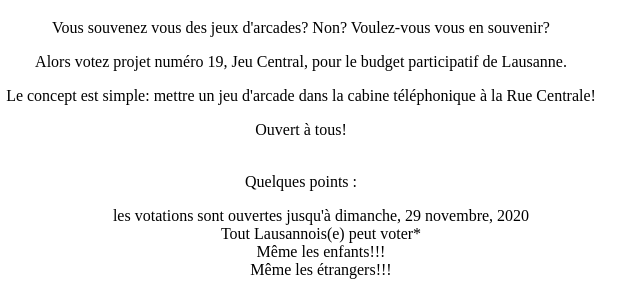
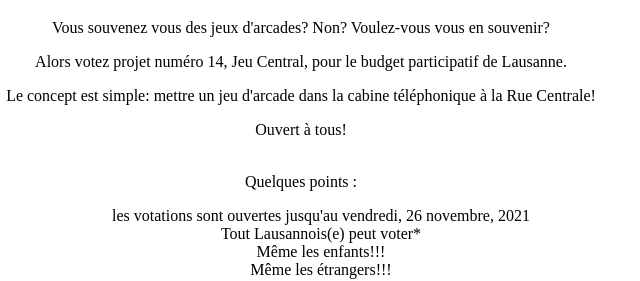
Before and after one commit to LLouedKhen/BPLausanne2020_JeuCentral, a plain HTML site: page index.html in a window 1280 px wide. Shown: the part 873-1154 px from the top of the page, 339-979 px from the left. Drawn offline with Linux system fonts and the light colour scheme.

Commit message:
Update index.html

```diff
--- a/index.html
+++ b/index.html
@@ -24,7 +24,7 @@ p{text-align: center;}
 <center>
 <h1> Jeu Central! Projet n. 19 </h1>
 <p>     Vous souvenez vous des jeux d'arcades? Non? Voulez-vous vous en souvenir? </p>
-<p> 	Alors votez projet numéro 19, Jeu Central, pour le budget participatif de Lausanne. </p>
+<p> 	Alors votez projet numéro 14, Jeu Central, pour le budget participatif de Lausanne. </p>
 <p> 	Le concept est simple: mettre un jeu d'arcade dans la cabine téléphonique à la Rue Centrale!</p>
 <p> 	Ouvert à tous! </p>
 </p>
@@ -32,14 +32,14 @@ p{text-align: center;}
 Quelques points :
 
 <ul>
-<li> les votations sont ouvertes jusqu'à dimanche, 29 novembre, 2020 </li>
+<li> les votations sont ouvertes jusqu'au vendredi, 26 novembre, 2021 </li>
 <li> Tout Lausannois(e) peut voter* </li>
 <li> Même les enfants!!! </li>
 <li> Même les étrangers!!! </li>
 </ul>
 <br>
 *Inscrit au bureau de la population
-Pour plus d'information et pour voter cliquer <a href="https://www.lausanne.ch/budget-participatif/les-projets/jeu-central" title="vote">ici</a> our
+Pour plus d'information et pour voter cliquer <a href="https://participer.lausanne.ch/processes/budget-participatif/f/39/budgets/6/projects/14" title="vote">ici</a> our
 <img src="LausanneVote.jpg"  width="200" height="200" alt="BP Votation">
 </center>
 </body>
```
